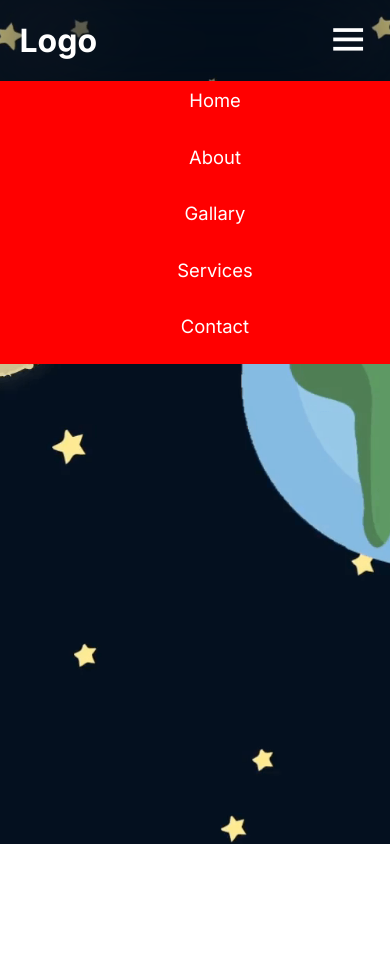
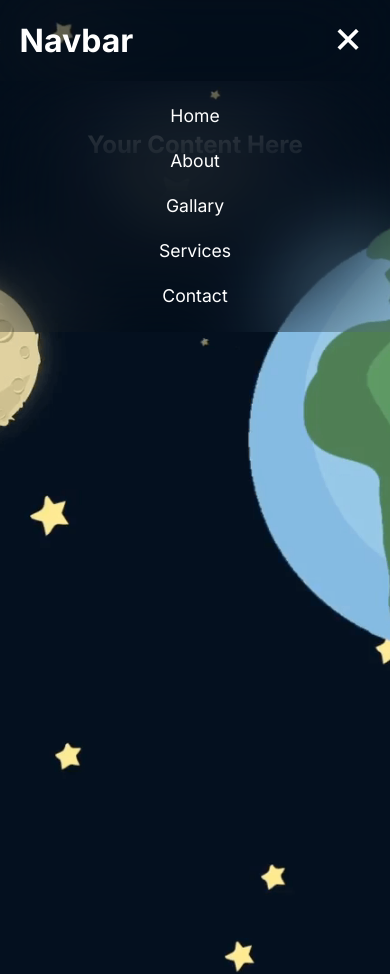
Before and after one commit to Ryans-Kode/Responsive-Navbar-and-Footer-, a plain HTML site: page index.html in a window 390 px wide. Both pictures are taken after a click on the label 348 px from the left and 40 px from the top of the page. Before the commit the page ends 844 px from the top, so only its background shows below. Drawn offline with nearby package versions, Linux system fonts and the light colour scheme.

Commit message:
completed nav bar

```diff
--- a/index.html
+++ b/index.html
@@ -11,10 +11,11 @@
 <body>
     <header class="header">
 
-    <a href="#" class="logo">Logo</a>
-
-    <label for="" class="icons">
-      <i class="bx bx-menu"></i>
+      <a href="#" class="logo">Navbar</a>
+      <input type="checkbox" id="check">
+      <label for="check" class="icons">
+        <i class="bx bx-menu" id="menu-icon"></i>
+        <i class="bx bx-x"id="close-icon"></i>
       </label>
 
       <nav class="navbar">
@@ -23,8 +24,8 @@
         <a href="#">Gallary</a>
         <a href="#">Services</a>
         <a href="#">Contact</a>
-
       </nav>
     </header>
+      <h2 style="color: gainsboro; text-align: center; margin-top: 130px;">Your Content Here</h2>
 </body>
 </html>
--- a/style.css
+++ b/style.css
@@ -14,20 +14,38 @@ body {
   background-position: center;
 }
 
+#header_wrapper {
+  background: red;
+}
+
 .header {
   position: fixed;
   top: 0;
   left: 0;
   width: 100%;
   padding: 1.3rem 10%;
-  background: rgba(0,0,0,.1);
-  backdrop-filter: blur(50px);
+
   display: flex;
   justify-content: space-between;
   align-items: center;
-  /* z-index: 0; */
+  z-index: 0;
 }
 
+.header::before {
+  content: '';
+  position: absolute;
+  background: red;
+  height: 100%;
+  width: 100%;
+  top:0;
+  left:0;
+  background: rgba(0,0,0,.1);
+  backdrop-filter: blur(50px);
+  -webkit-backdrop-filter: blur(5px);
+
+  z-index: -1;
+
+}
 
 .logo {
   font-size: 2rem;
@@ -45,47 +63,69 @@ body {
   margin-left: 2.5rem;
 }
 
+#check {
+  display: none;
+}
 .icons {
   position: absolute;
   right: 5%;
-
   font-size: 2.8rem;
   color: #fff;
   cursor: pointer;
   display: none;
 }
 
+#header-wrapper {
+  display: block;
+  width: 100%;
+  height: 80px;
+  background-color: #fff;
+}
+
 @media (max-width: 822px) {
   .header {
     padding: 1.3rem 5%;
   }
+}
 
-@media (max-width: 700px) {
+@media (max-width: 750px) {
     .icons {
       display: inline-flex;
     }
     .navbar {
-      display: flex;
-      flex-direction: column;
-      justify-content: center;
-      align-items:stretch;
+      display: none;
       position: absolute;
       top:100%;
-      background-color: red;
-      left:0;
       width: 100%;
-      height: 17.7rem;
+      left: 0;
+      height: 15.7rem;
+      background-color: rgba(0,0,0,.1);
+      backdrop-filter: blur(50px);
+      -webkit-backdrop-filter: blur(5px);
+      box-shadow: 0 .5rem, 1rem rgba(0,0,0,.1);
 
     }
 
+    #check:checked~.icons #menu-icon {
+      display: none;
+    }
+
+    .icons #close-icon {
+      display: none;
+    }
+    #check:checked~.icons #close-icon {
+      display: block;
+    }
+    #check:checked~.navbar {
+      display: block;
+    }
+
     .navbar a {
-      padding-top: .45em;
+      display: block;
+      font-size: 1.1rem;
+      margin: 1.5rem 0;
       text-align: center;
-      height: 100%;
 
     }
+
   }
-
-
-
-}
```
Lines whose indentation alone changed are shown as unchanged.
